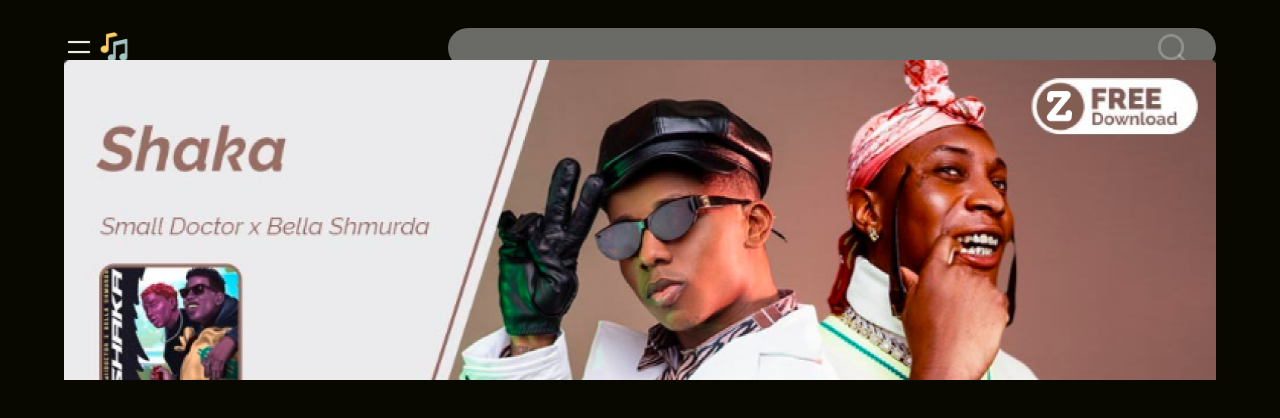
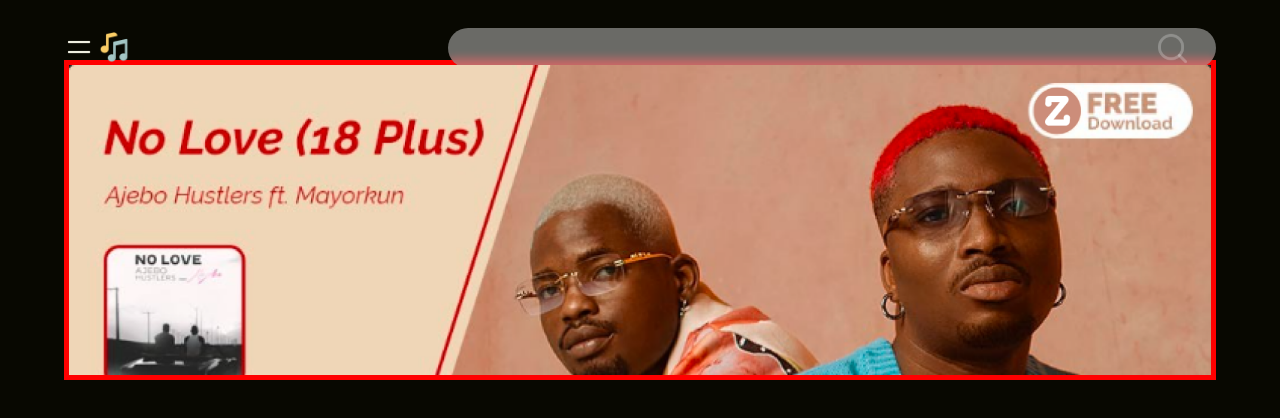
Before and after one commit to SharafaCode/ZoomPlay, a React (Vite) app: page / in a window 1280 px wide. Shown: the top 418 px of the page. Built offline with nearby package versions, Linux system fonts and the light colour scheme.

Commit message:
change made

```diff
--- a/src/Components/banner/Banners.jsx
+++ b/src/Components/banner/Banners.jsx
@@ -5,24 +5,36 @@ import './banner.css'
 
 const Banners = () => {
 
-    const [data, setData] = useState(BannerData)
+    const [data, setData] = useState(BannerData);
+    const [dataindex, setDataIndex] = useState(0)
     console.log(data);
   return (
     <section className='banner-section'>
         <article className='banner-article'>
 
             {
-                data.map((item)=>{
+                data.map((item, index)=>{
                     const {id, imag} = item;
+                    let position = "next-banner"
+                    if(index === dataindex){
+                        position = "active-banner"
+                    }
+                    if(index === BannerData.length - 1){
+                        position = "last-banner"
+                    }
                     return(
-                        <div className="banner" key={id}>
-                            <div className="banners">
-                                <img src={imag} alt="" />
+                        <div className={`banner`} key={id}>
+                            <div className={`banners `}>
+                                <img src={imag} alt="" className={`${position}`} />
                             </div>
                         </div>
                     )
                 })
             }
+
+            <div className='btn' onClick={()=> setDataIndex(dataindex + 1)}>
+                <button>go</button>
+            </div>
 
         </article>
     </section>
--- a/src/Components/banner/banner.css
+++ b/src/Components/banner/banner.css
@@ -3,6 +3,7 @@
     min-height: 40vh;
     margin-top: 6rem;
     overflow: hidden;
+    border: .5rem solid red;
  }
 
  .banner{
@@ -24,12 +25,14 @@
     top: 0;
     left: 0;
     opacity: 1;
+    overflow: hidden;
 
 }
  .banner .active-banner{
 
     opacity: 1;
     transform: translateX(0);
+    overflow: hidden;
 }
 
 .banner .next-banner{
@@ -45,7 +48,18 @@
 .banner img{
 
     width: 100%;
-    object-fit: contain;
+    display: flex;
+    align-items: center;
+    justify-content: center;
+    object-fit: cover;
 
 
 }
+
+.btn{
+    margin-top: 20rem;
+}
+
+button{
+    font-size: 2;
+}
--- a/src/index.css
+++ b/src/index.css
@@ -25,3 +25,6 @@ a{
     text-decoration: none;
     color: #efefef;
 }
+button{
+    color: #efefef;
+}
```
